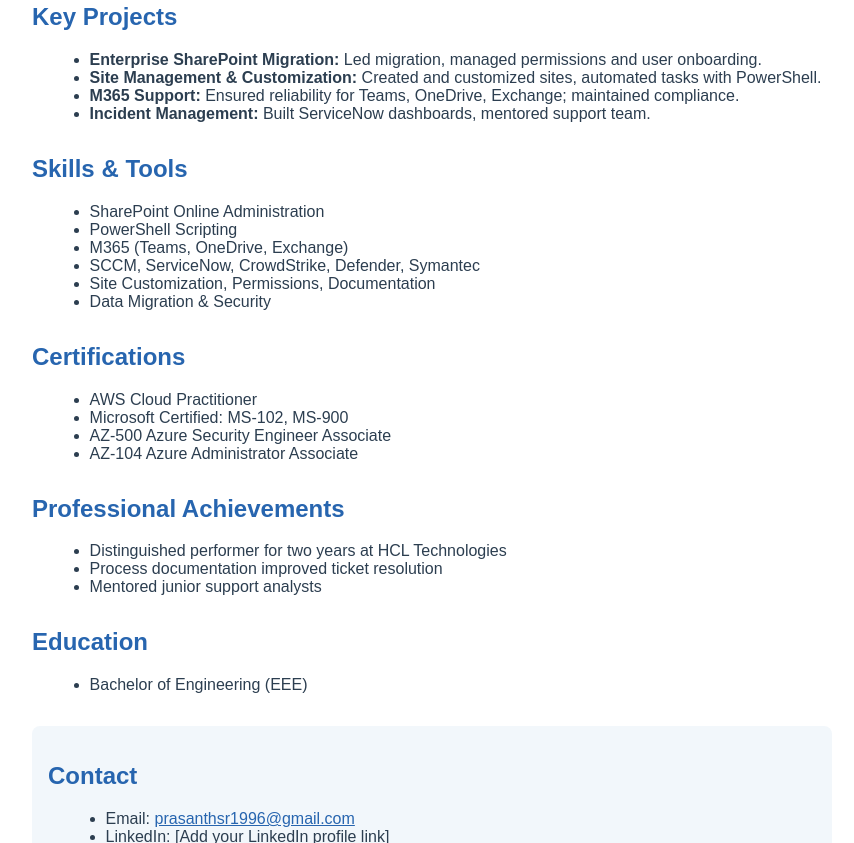
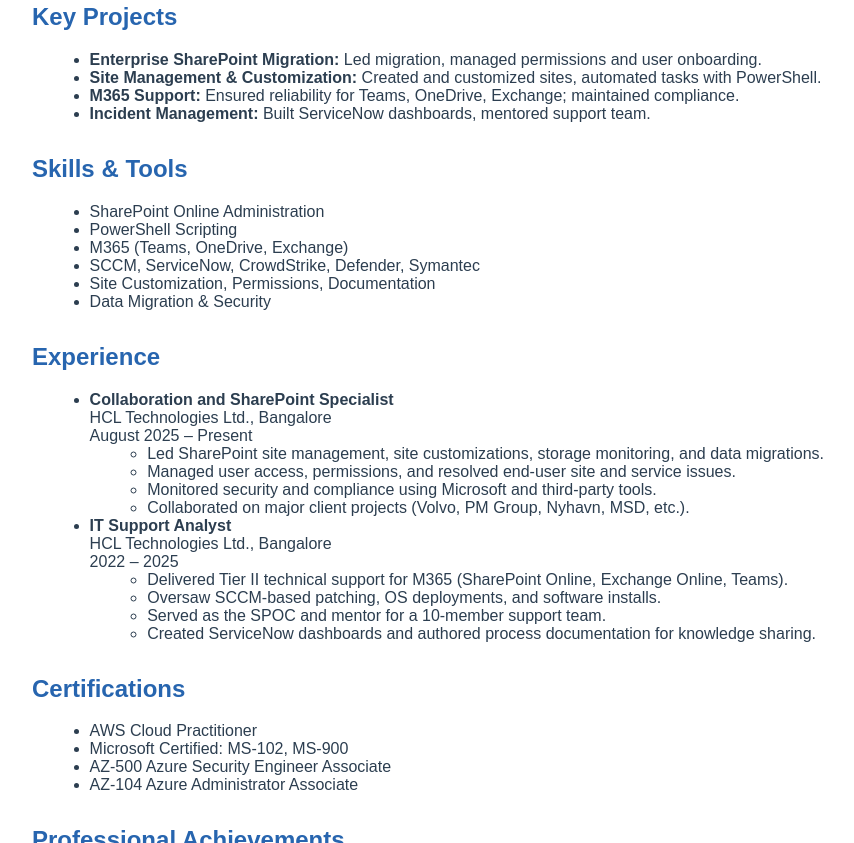
Before and after one commit to prasanthsr-web/prasanthsr.github, a plain HTML site: page index.html in a window 1280 px wide. Shown: the part 395-1238 px from the top of the page, without its empty margins (208-1062 px from the left). Drawn offline with Linux system fonts and the light colour scheme.

Commit message:
Update index.html

```diff
--- a/index.html
+++ b/index.html
@@ -51,6 +51,33 @@
         <li>Data Migration &amp; Security</li>
       </ul>
     </div>
+    <div class="section">
+  <h2>Experience</h2>
+  <ul>
+    <li>
+      <strong>Collaboration and SharePoint Specialist</strong><br>
+      HCL Technologies Ltd., Bangalore<br>
+      August 2025 – Present<br>
+      <ul>
+        <li>Led SharePoint site management, site customizations, storage monitoring, and data migrations.</li>
+        <li>Managed user access, permissions, and resolved end-user site and service issues.</li>
+        <li>Monitored security and compliance using Microsoft and third-party tools.</li>
+        <li>Collaborated on major client projects (Volvo, PM Group, Nyhavn, MSD, etc.).</li>
+      </ul>
+    </li>
+    <li>
+      <strong>IT Support Analyst</strong><br>
+      HCL Technologies Ltd., Bangalore<br>
+      2022 – 2025<br>
+      <ul>
+        <li>Delivered Tier II technical support for M365 (SharePoint Online, Exchange Online, Teams).</li>
+        <li>Oversaw SCCM-based patching, OS deployments, and software installs.</li>
+        <li>Served as the SPOC and mentor for a 10-member support team.</li>
+        <li>Created ServiceNow dashboards and authored process documentation for knowledge sharing.</li>
+      </ul>
+    </li>
+  </ul>
+</div>
 
     <div class="section">
       <h2>Certifications</h2>
```
